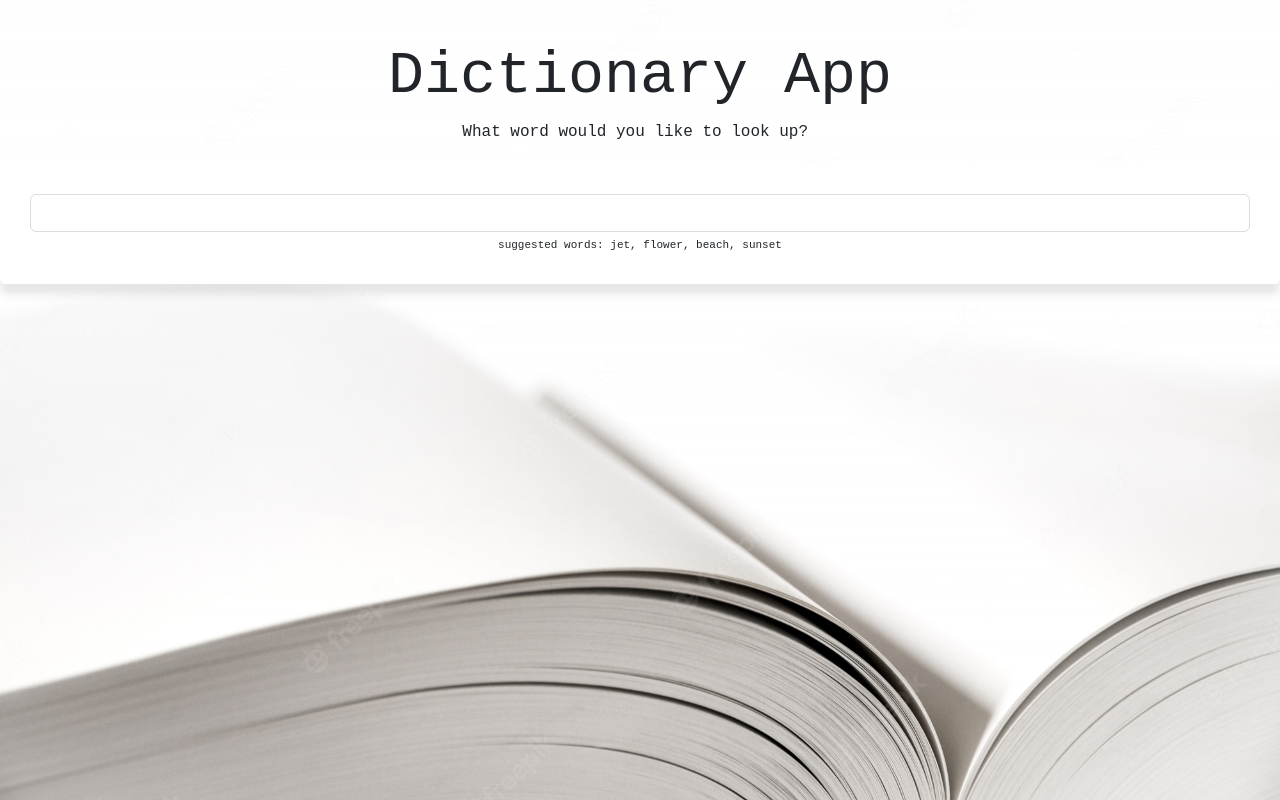
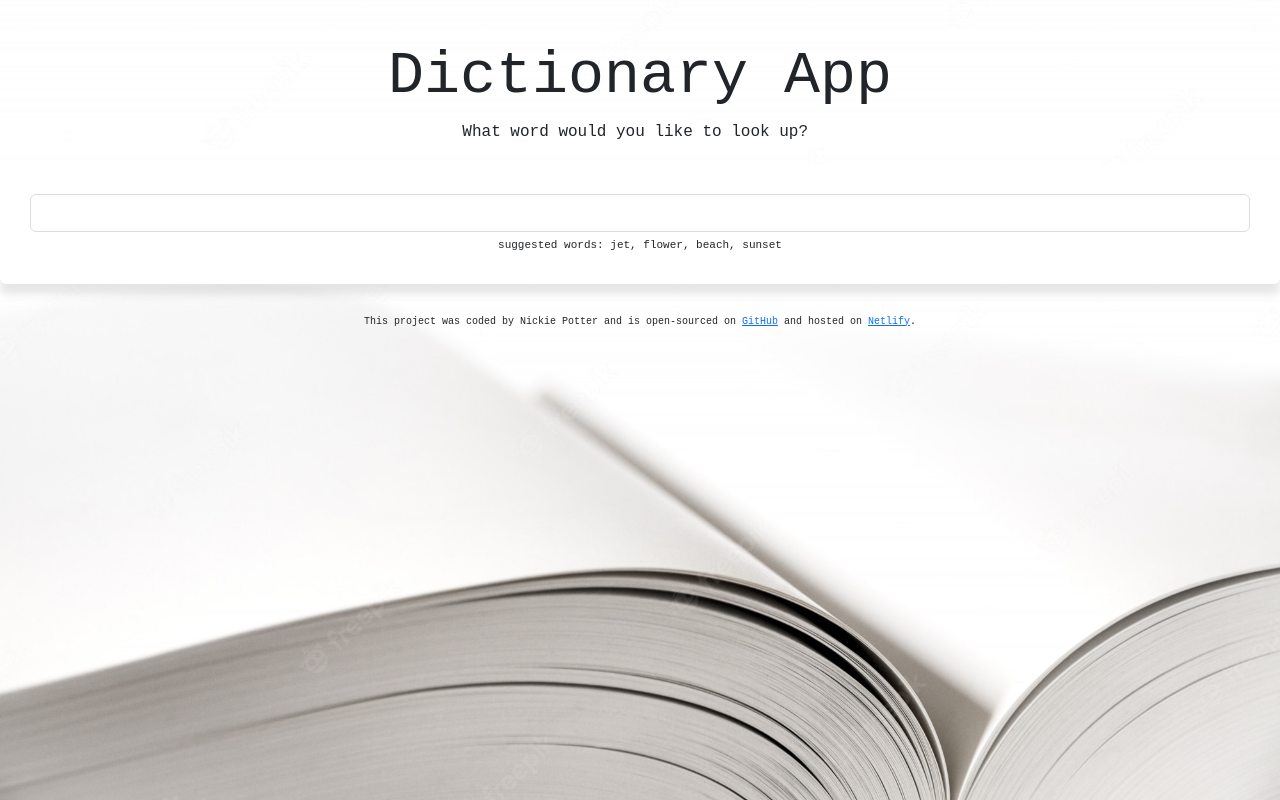
Before and after one commit to chickienickie/dictionary-project, a React (Create React App) app: page / in a window 1280 px wide. Built offline with nearby package versions, Linux system fonts and the light colour scheme; no server answers.

Commit message:
added footer, styled synonyms styling to bottom of page

```diff
--- a/src/App.css
+++ b/src/App.css
@@ -12,6 +12,12 @@ Typical {
   margin: 0 auto;
 }
 
+.App-footer {
+  text-align: center;
+  margin: 30px 0;
+  font-size: 10px;
+}
+
 @media (max-width: 900px) {
   h1 {
     font-size: 35px;
--- a/src/App.js
+++ b/src/App.js
@@ -17,6 +17,26 @@ export default class App extends Component {
           <Dictionary />
         </main>
 
+        <footer className="App-footer">
+          This project was coded by Nickie Potter and is open-sourced on{" "}
+          <a
+            href="https://github.com/chickienickie/dictionary-project"
+            target="_blank"
+            rel="noreferrer"
+          >
+            GitHub
+          </a>{" "}
+          and hosted on{" "}
+          <a
+            href="https://np-dictionary-project.netlify.app/"
+            target="_blank"
+            rel="noreferrer"
+          >
+            Netlify
+          </a>
+          .
+        </footer>
+
       </div>
     )
   }
--- a/src/Meaning.js
+++ b/src/Meaning.js
@@ -1,6 +1,7 @@
+
 import React from "react";
+import "./Meaning.css";
 import Synonyms from "./Synonyms";
-import "./Meaning.css";
 
 export default function Meaning(props) {
   return (
@@ -9,21 +10,13 @@ export default function Meaning(props) {
       {props.meaning.definitions.map(function (definition, index) {
         return (
           <div key={index}>
-
-            <div className="definition">
-              {definition.definition}
-            </div>
-
-            <div className="example">
-              {definition.example}
-            </div>
-            <Synonyms synonyms={definition.synonyms} />
-
+            <span className="definition">{definition.definition}</span>
+            <br />
+            <span className="example">{definition.example}</span>
           </div>
         );
       })}
-
+      <Synonyms synonyms={props.meaning.synonyms} />
     </div>
   );
-
 }
--- a/src/Synonyms.css
+++ b/src/Synonyms.css
@@ -1,11 +1,13 @@
 .Synonyms {
-  margin: 15px 0 0;
+  margin: 15px 0;
   padding: 0;
+  color: gray;
+  font-style: italic;
 }
-
-.Synonyms li {
+.Synonyms span {
+  padding: 8px;
+  font-weight: bold;
   font-size: 13px;
   display: inline-block;
-  padding-right: 10px;
   line-height: 1;
 }
--- a/src/Synonyms.js
+++ b/src/Synonyms.js
@@ -1,14 +1,14 @@
 import React from "react";
-import "./Synonyms.css"
+import "./Synonyms.css";
 
 export default function Synonyms(props) {
   if (props.synonyms) {
     return (
-      <ul className="Synonyms">
+      <div className="Synonyms">
         {props.synonyms.map(function (synonym, index) {
-          return <li key={index}>{synonym}</li>;
+          return <span key={index}>{synonym}</span>;
         })}
-      </ul>
+      </div>
     );
   } else {
     return null;
```
